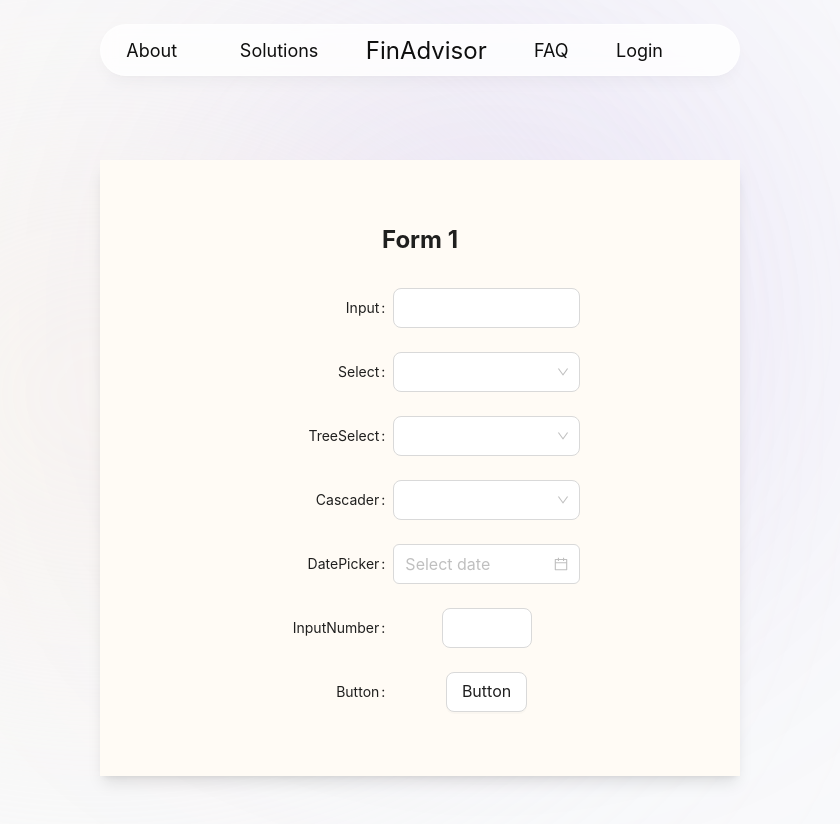
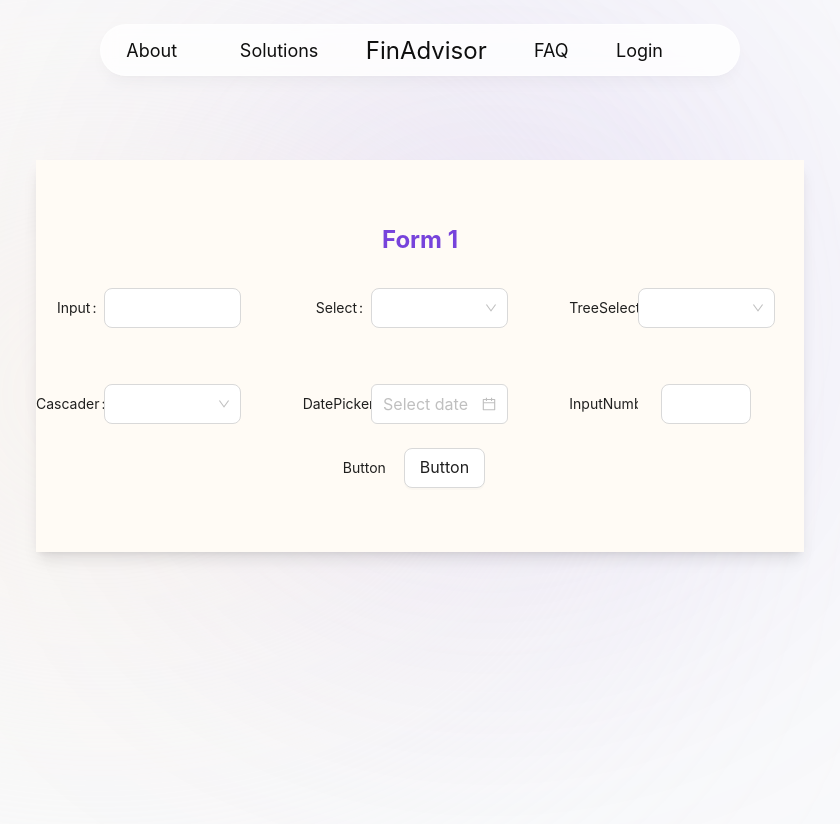
Before and after one commit to bellh14/AIMProjectF2023, a Next.js app in the folder FrontEnd/: page / in a window 1280 px wide. Shown: the top 824 px of the page, without its empty margins (220-1060 px from the left). Built offline with nearby package versions, Linux system fonts and the light colour scheme.

Commit message:
change styling to be slightly better

```diff
--- a/FrontEnd/app/(adivsor)/Advisor.tsx
+++ b/FrontEnd/app/(adivsor)/Advisor.tsx
@@ -5,7 +5,7 @@ type Props = {}
 
 const Advisor = (props: Props) => {
   return (
-    <section className="relative mt-40 shadow-lg flex justify-center w-1/2 text-center left-1/2 -translate-x-1/2 bg-primary-off-white">
+    <section className="relative mt-40 shadow-lg flex justify-center w-3/5 text-center left-1/2 -translate-x-1/2 bg-primary-off-white">
         <FormTemplate />
     </section>
   )
--- a/FrontEnd/app/(adivsor)/FormTemplate.tsx
+++ b/FrontEnd/app/(adivsor)/FormTemplate.tsx
@@ -1,4 +1,4 @@
-"use client"
+"use client";
 import React from "react";
 import {
     Button,
@@ -19,16 +19,17 @@ const FormTemplate = (props: Props) => {
     return (
         <div>
             <Form
-                labelCol={{ span: 10 }}
+                labelCol={{ span: 7 }}
                 wrapperCol={{ span: 14 }}
                 layout="horizontal"
                 size="large"
                 // style={{ maxWidth: 600 }}
                 className="w-full my-16"
             >
-                <h2 className="text-2xl font-bold text-center mb-8">
+                <h2 className="text-2xl font-bold text-center mb-8 text-primary-purple">
                     Form 1
                 </h2>
+                <div className="grid grid-flow-row grid-cols-3 gap-8">
                     <Form.Item label="Input">
                         <Input />
                     </Form.Item>
@@ -57,7 +58,10 @@ const FormTemplate = (props: Props) => {
                                     value: "zhejiang",
                                     label: "Zhejiang",
                                     children: [
-                                    { value: "hangzhou", label: "Hangzhou" },
+                                        {
+                                            value: "hangzhou",
+                                            label: "Hangzhou",
+                                        },
                                     ],
                                 },
                             ]}
@@ -69,8 +73,9 @@ const FormTemplate = (props: Props) => {
                     <Form.Item label="InputNumber">
                         <InputNumber />
                     </Form.Item>
-                <Form.Item label="Button">
-                    <Button>Button</Button>
+                </div>
+                <Form.Item label="Button:" className="flex justify-center">
+                    <Button className="ml-4">Button</Button>
                 </Form.Item>
             </Form>
         </div>
--- a/FrontEnd/tailwind.config.ts
+++ b/FrontEnd/tailwind.config.ts
@@ -33,7 +33,7 @@ module.exports = {
                 "primary-pink": "#C3ACD0",
                 "primary-purple": "#7743DB",
                 "primary-off-white": "#FFFBF5",
-                beige: "#F7EFE5",
+                "beige": "#F7EFE5",
                 "primary-blue": "#084887",
             },
             backgroundImage: {
```
Lines whose indentation alone changed are shown as unchanged.
